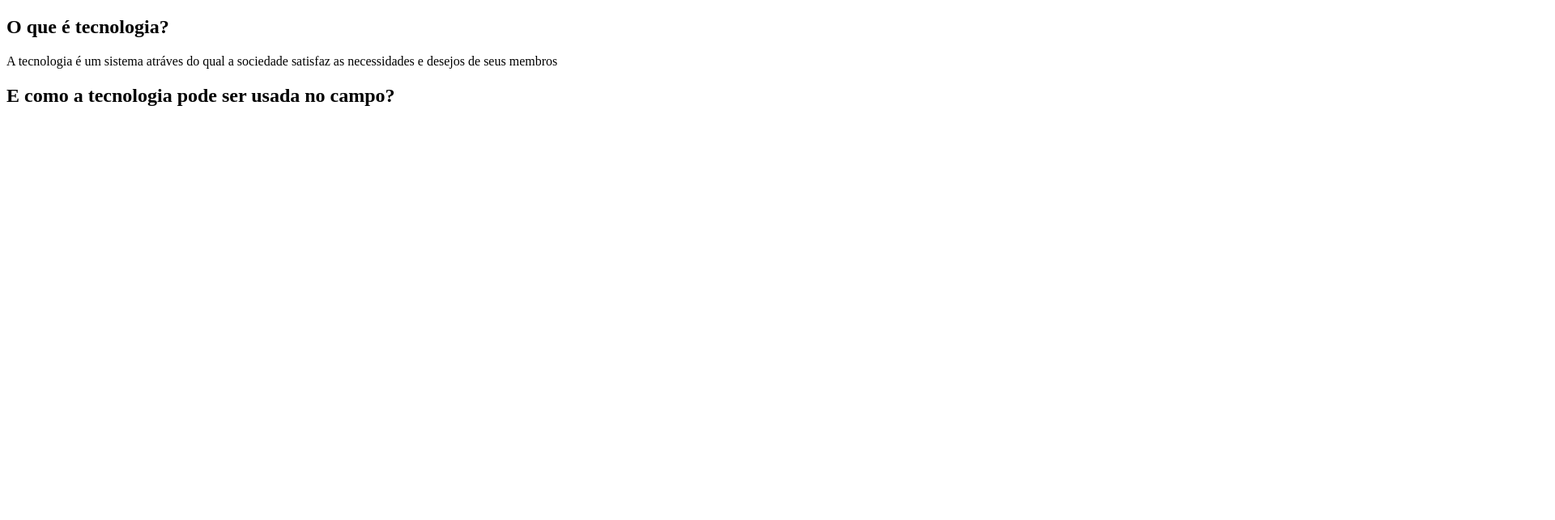
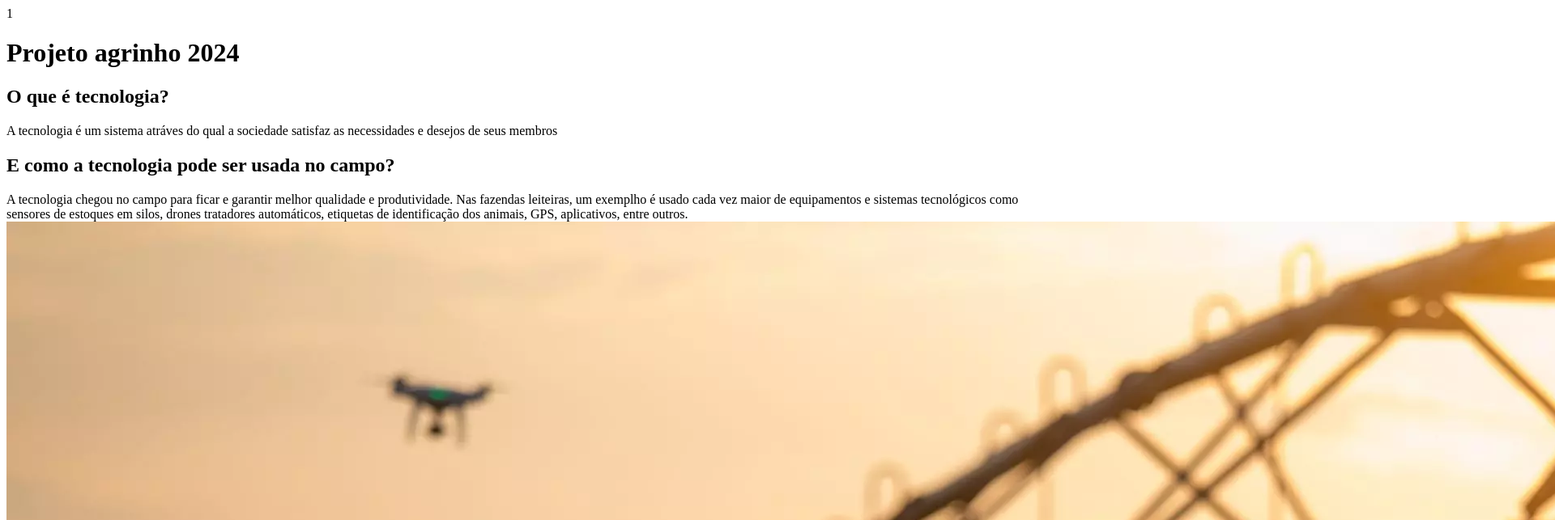
Before and after one commit to vitoriacarvalho09/Agrinho-2024, a plain HTML site: page index.html in a window 1280 px wide. Shown: the top 643 px of the page at 81% size, 1920 px wide, since content can reach past the window. Drawn offline with Linux system fonts and the light colour scheme.

Commit message:
Add files via upload

```diff
--- a/index.html
+++ b/index.html
@@ -5,16 +5,19 @@
     <meta name="viewport" content="width=device-width, initial-scale=1.0">
     <title>Tecnologias do Campo</title>
 </head>
-<body>
-    <header>    </header>
+<body>1
+    <header class="Cabeçalho">
+     <h1> Projeto agrinho 2024</h1>
+    </header>
 
     <section>
         <h1> O que é tecnologia? </h1>
         <p> A tecnologia é um sistema atráves do qual a sociedade satisfaz as necessidades e desejos de seus membros</p>
 
         <h1> E como a tecnologia pode ser usada no campo?</h1>
+        <p> A tecnologia chegou no campo para ficar e garantir melhor qualidade e produtividade. Nas fazendas leiteiras, um exemplho é usado cada vez maior de equipamentos e sistemas tecnológicos como sensores de estoques em silos, drones tratadores automáticos, etiquetas de identificação dos animais, GPS, aplicativos, entre outros.
 
-
+    <img src="tecnologia-do-campo-scaled.webp" alt="imagem de tecnologia">
 
 
     </section>
```
